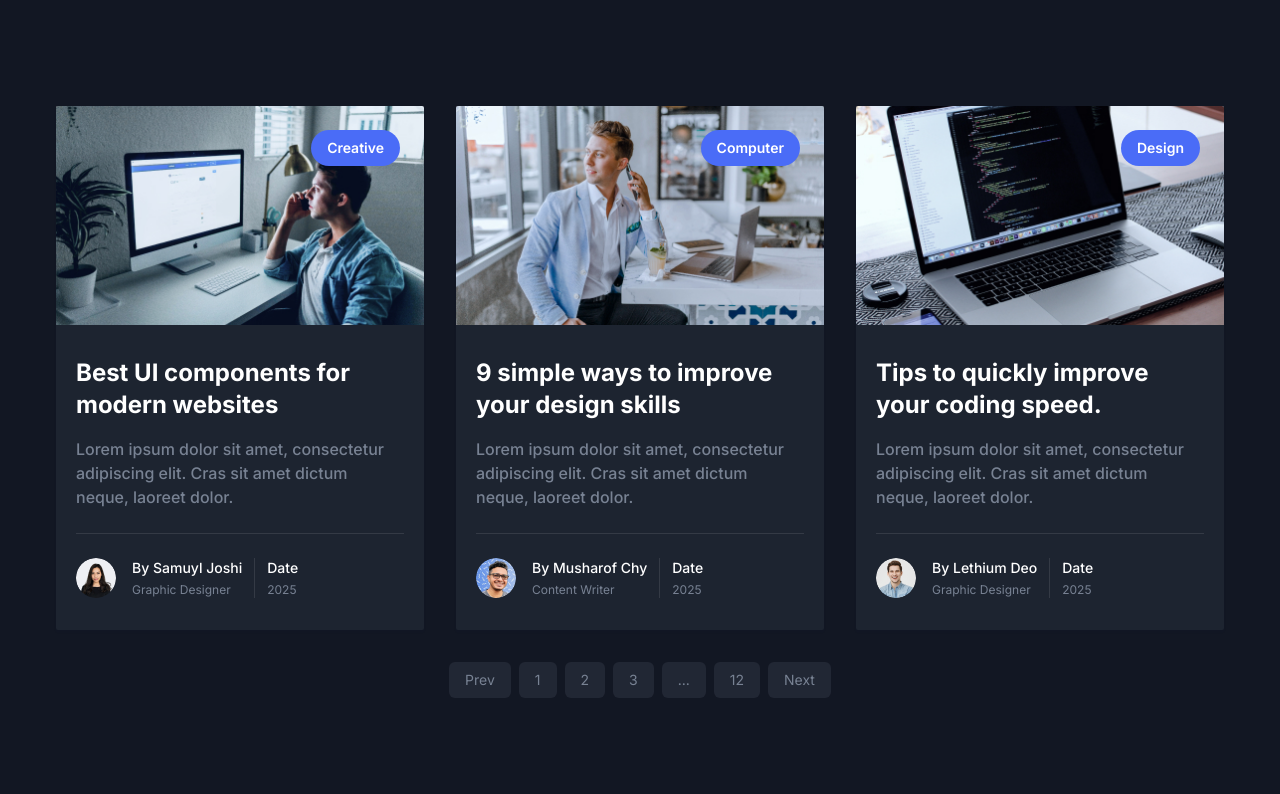
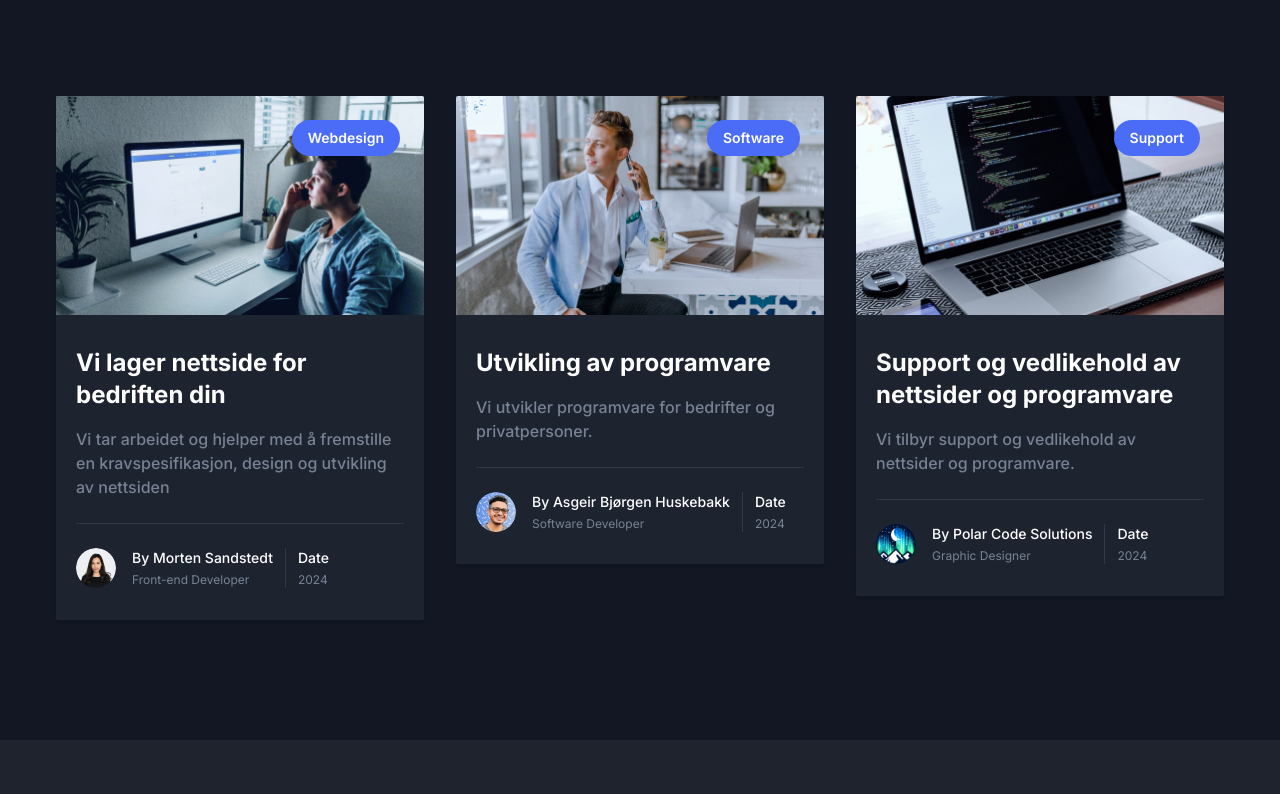
Before and after one commit to PolarCodeSolutions/polarCS-website-react, a Next.js app: page /blog in a window 1280 px wide. Shown: the part 320-1114 px from the top of the page. Built offline with nearby package versions, Linux system fonts and the light colour scheme.

Commit message:
Content2 (#2)
* updated landingpage

Updated content on landingpage to reflect our services.

* content update

la til og endret innhold i sidene

```diff
--- a/src/app/about/page.tsx
+++ b/src/app/about/page.tsx
@@ -5,8 +5,8 @@ import Breadcrumb from "@/components/Common/Breadcrumb";
 import { Metadata } from "next";
 
 export const metadata: Metadata = {
-  title: "About Page | Free Next.js Template for Startup and SaaS",
-  description: "This is About Page for Startup Nextjs Template",
+  title: "Om oss | Informasjon om selskapet",
+  description: "Denne siden inneholder informasjon om selskapet",
   // other metadata
 };
 
@@ -14,8 +14,8 @@ const AboutPage = () => {
   return (
     <>
       <Breadcrumb
-        pageName="About Page"
-        description="Lorem ipsum dolor sit amet, consectetur adipiscing elit. In varius eros eget sapien consectetur ultrices. Ut quis dapibus libero."
+        pageName="  "
+        description="Visjon: Vi ser for oss en verden hvor teknologi er tilgjengelig, åpen og tilpasset alles behov. Vår visjon er å være en sterk bidragsyter innen utvikling av innovative og brukervennlige teknologiske løsninger som forbedrer menneskers liv og virksomheter. Vi jobber mot å skape en fremtid hvor samarbeid og åpen kildekode fremmer bærekraftig utvikling og gir alle muligheten til å bidra og dra nytte av teknologiske fremskritt."
       />
       <AboutSectionOne />
       <AboutSectionTwo />
--- a/src/app/blog/page.tsx
+++ b/src/app/blog/page.tsx
@@ -14,8 +14,8 @@ const Blog = () => {
   return (
     <>
       <Breadcrumb
-        pageName="Blog Grid"
-        description="Lorem ipsum dolor sit amet, consectetur adipiscing elit. In varius eros eget sapien consectetur ultrices. Ut quis dapibus libero."
+        pageName="    "
+        description="På denne siden finner du våre tjenester. Vi tilbyr en rekke tjenester som kan hjelpe deg med å utvikle og forbedre din bedrift. Våre tjenester inkluderer webdesign, apputvikling, digital markedsføring og mye mer."
       />
 
       <section className="pb-[120px] pt-[120px]">
@@ -33,61 +33,6 @@ const Blog = () => {
 
           <div className="-mx-4 flex flex-wrap" data-wow-delay=".15s">
             <div className="w-full px-4">
-              <ul className="flex items-center justify-center pt-8">
-                <li className="mx-1">
-                  <a
-                    href="#0"
-                    className="flex h-9 min-w-[36px] items-center justify-center rounded-md bg-body-color bg-opacity-[15%] px-4 text-sm text-body-color transition hover:bg-primary hover:bg-opacity-100 hover:text-white"
-                  >
-                    Prev
-                  </a>
-                </li>
-                <li className="mx-1">
-                  <a
-                    href="#0"
-                    className="flex h-9 min-w-[36px] items-center justify-center rounded-md bg-body-color bg-opacity-[15%] px-4 text-sm text-body-color transition hover:bg-primary hover:bg-opacity-100 hover:text-white"
-                  >
-                    1
-                  </a>
-                </li>
-                <li className="mx-1">
-                  <a
-                    href="#0"
-                    className="flex h-9 min-w-[36px] items-center justify-center rounded-md bg-body-color bg-opacity-[15%] px-4 text-sm text-body-color transition hover:bg-primary hover:bg-opacity-100 hover:text-white"
-                  >
-                    2
-                  </a>
-                </li>
-                <li className="mx-1">
-                  <a
-                    href="#0"
-                    className="flex h-9 min-w-[36px] items-center justify-center rounded-md bg-body-color bg-opacity-[15%] px-4 text-sm text-body-color transition hover:bg-primary hover:bg-opacity-100 hover:text-white"
-                  >
-                    3
-                  </a>
-                </li>
-                <li className="mx-1">
-                  <span className="flex h-9 min-w-[36px] cursor-not-allowed items-center justify-center rounded-md bg-body-color bg-opacity-[15%] px-4 text-sm text-body-color">
-                    ...
-                  </span>
-                </li>
-                <li className="mx-1">
-                  <a
-                    href="#0"
-                    className="flex h-9 min-w-[36px] items-center justify-center rounded-md bg-body-color bg-opacity-[15%] px-4 text-sm text-body-color transition hover:bg-primary hover:bg-opacity-100 hover:text-white"
-                  >
-                    12
-                  </a>
-                </li>
-                <li className="mx-1">
-                  <a
-                    href="#0"
-                    className="flex h-9 min-w-[36px] items-center justify-center rounded-md bg-body-color bg-opacity-[15%] px-4 text-sm text-body-color transition hover:bg-primary hover:bg-opacity-100 hover:text-white"
-                  >
-                    Next
-                  </a>
-                </li>
-              </ul>
             </div>
           </div>
         </div>
--- a/src/app/page.tsx
+++ b/src/app/page.tsx
@@ -10,6 +10,7 @@ import Pricing from "@/components/Pricing";
 import Testimonials from "@/components/Testimonials";
 import Video from "@/components/Video";
 import { Metadata } from "next";
+import Breadcrumb from "@/components/Common/Breadcrumb";
 
 export const metadata: Metadata = {
   title: "Kode, direkte fra kilden av nordlyset",
--- a/src/components/About/AboutSectionOne.tsx
+++ b/src/components/About/AboutSectionOne.tsx
@@ -24,8 +24,8 @@ const AboutSectionOne = () => {
           <div className="-mx-4 flex flex-wrap items-center">
             <div className="w-full px-4 lg:w-1/2">
               <SectionTitle
-                title="Crafted for Startup, SaaS and Business Sites."
-                paragraph="The main ‘thrust’ is to focus on educating attendees on how to best protect highly vulnerable business applications with interactive panel discussions and roundtables."
+                title="Vi leverer bærekraftige løsninger."
+                paragraph="Vi er dedikert til å:"
                 mb="44px"
               />
 
@@ -35,15 +35,14 @@ const AboutSectionOne = () => {
               >
                 <div className="mx-[-12px] flex flex-wrap">
                   <div className="w-full px-3 sm:w-1/2 lg:w-full xl:w-1/2">
-                    <List text="Premium quality" />
-                    <List text="Tailwind CSS" />
-                    <List text="Use for lifetime" />
+                    <List text="Fremme Open Source-utvikling" />
+                    <List text="Levere Kvalitet og Innovasjon" />
+                    <List text="Bygge Langsiktige Partnerskap" />
                   </div>
 
                   <div className="w-full px-3 sm:w-1/2 lg:w-full xl:w-1/2">
-                    <List text="Next.js" />
-                    <List text="Rich documentation" />
-                    <List text="Developer friendly" />
+                    <List text="Støtte Samarbeid og Læring" />
+                    <List text="Drive Bærekraftig Utvikling" />
                   </div>
                 </div>
               </div>
--- a/src/components/About/AboutSectionTwo.tsx
+++ b/src/components/About/AboutSectionTwo.tsx
@@ -28,30 +28,41 @@ const AboutSectionTwo = () => {
             <div className="max-w-[470px]">
               <div className="mb-9">
                 <h3 className="mb-4 text-xl font-bold text-black dark:text-white sm:text-2xl lg:text-xl xl:text-2xl">
-                  Bug free code
+                Open Source-utvikling
                 </h3>
                 <p className="text-base font-medium leading-relaxed text-body-color sm:text-lg sm:leading-relaxed">
-                  Lorem ipsum dolor sit amet, consectetur adipiscing elit, sed
-                  do eiusmod tempor incididunt ut labore et dolore magna aliqua.
+                Vi tror på kraften i åpen kildekode og ønsker å bidra til fellesskapet ved å dele vår kunnskap og våre løsninger.
                 </p>
               </div>
               <div className="mb-9">
                 <h3 className="mb-4 text-xl font-bold text-black dark:text-white sm:text-2xl lg:text-xl xl:text-2xl">
-                  Premier support
+                Kvalitet og Innovasjon
                 </h3>
                 <p className="text-base font-medium leading-relaxed text-body-color sm:text-lg sm:leading-relaxed">
-                  Lorem ipsum dolor sit amet, consectetur adipiscing elit, sed
-                  do eiusmod tempor incididunt.
+                Ved å bruke de nyeste teknologiene og metodene, sikrer vi at våre produkter og tjenester er pålitelige, sikre og i forkant av teknologiske trender.
                 </p>
               </div>
               <div className="mb-1">
                 <h3 className="mb-4 text-xl font-bold text-black dark:text-white sm:text-2xl lg:text-xl xl:text-2xl">
-                  Next.js
+                Bygge Langsiktige Partnerskap
                 </h3>
                 <p className="text-base font-medium leading-relaxed text-body-color sm:text-lg sm:leading-relaxed">
-                  Lorem ipsum dolor sit amet, sed do eiusmod tempor incididunt
-                  consectetur adipiscing elit setim.
+                Vi verdsetter våre kunder og arbeider tett med dem for å forstå deres behov og levere løsninger som overgår forventningene.
                 </p>
+              </div>
+              <div className="mb-1">
+                <h3 className="mb-4 text-xl font-bold text-black dark:text-white sm:text-2xl lg:text-xl xl:text-2xl">
+                Samarbeid og Læring
+                </h3>
+                <p className="text-base font-medium leading-relaxed text-body-color sm:text-lg sm:leading-relaxed">
+                Vi skaper et miljø hvor våre ansatte og samarbeidspartnere kan vokse og utvikle seg gjennom samarbeid og kontinuerlig læring.                </p>
+              </div>
+              <div className="mb-1">
+                <h3 className="mb-4 text-xl font-bold text-black dark:text-white sm:text-2xl lg:text-xl xl:text-2xl">
+                Drive Bærekraftig Utvikling
+                </h3>
+                <p className="text-base font-medium leading-relaxed text-body-color sm:text-lg sm:leading-relaxed">
+                Vi er opptatt av å utvikle teknologi som bidrar til en bærekraftig fremtid, både miljømessig og økonomisk. Ved å følge disse prinsippene, håper vi å inspirere og bidra til en teknologisk utvikling som er inkluderende, ansvarlig og fremtidsrettet.                </p>
               </div>
             </div>
           </div>
--- a/src/components/Blog/blogData.tsx
+++ b/src/components/Blog/blogData.tsx
@@ -3,45 +3,44 @@ import { Blog } from "@/types/blog";
 const blogData: Blog[] = [
   {
     id: 1,
-    title: "Best UI components for modern websites",
-    paragraph:
-      "Lorem ipsum dolor sit amet, consectetur adipiscing elit. Cras sit amet dictum neque, laoreet dolor.",
+    title: "Vi lager nettside for bedriften din",
+    paragraph:"Vi tar arbeidet og hjelper med å fremstille en kravspesifikasjon, design og utvikling av nettsiden",
     image: "/images/blog/blog-01.jpg",
     author: {
-      name: "Samuyl Joshi",
+      name: "Morten Sandstedt",
       image: "/images/blog/author-01.png",
-      designation: "Graphic Designer",
+      designation: "Front-end Developer",
     },
-    tags: ["creative"],
-    publishDate: "2025",
+    tags: ["webdesign"],
+    publishDate: "2024",
   },
   {
     id: 2,
-    title: "9 simple ways to improve your design skills",
+    title: "Utvikling av programvare",
     paragraph:
-      "Lorem ipsum dolor sit amet, consectetur adipiscing elit. Cras sit amet dictum neque, laoreet dolor.",
+      "Vi utvikler programvare for bedrifter og privatpersoner.",
     image: "/images/blog/blog-02.jpg",
     author: {
-      name: "Musharof Chy",
+      name: "Asgeir Bjørgen Huskebakk",
       image: "/images/blog/author-02.png",
-      designation: "Content Writer",
+      designation: "Software Developer",
     },
-    tags: ["computer"],
-    publishDate: "2025",
+    tags: ["software"],
+    publishDate: "2024",
   },
   {
     id: 3,
-    title: "Tips to quickly improve your coding speed.",
+    title: "Support og vedlikehold av nettsider og programvare",
     paragraph:
-      "Lorem ipsum dolor sit amet, consectetur adipiscing elit. Cras sit amet dictum neque, laoreet dolor.",
+      "Vi tilbyr support og vedlikehold av nettsider og programvare.",
     image: "/images/blog/blog-03.jpg",
     author: {
-      name: "Lethium Deo",
-      image: "/images/blog/author-03.png",
+      name: "Polar Code Solutions",
+      image: "/images/logo/croppedPolarLogo.png",
       designation: "Graphic Designer",
     },
-    tags: ["design"],
-    publishDate: "2025",
+    tags: ["Support"],
+    publishDate: "2024",
   },
 ];
 export default blogData;
--- a/src/components/Footer/index.tsx
+++ b/src/components/Footer/index.tsx
@@ -74,7 +74,7 @@ const Footer = () => {
                       href="/blog"
                       className="mb-4 inline-block text-base text-body-color duration-300 hover:text-primary dark:text-body-color-dark dark:hover:text-primary"
                     >
-                      Produkter
+                      Tjenester
                     </Link>
                   </li>
                   <li>
--- a/src/components/Header/menuData.tsx
+++ b/src/components/Header/menuData.tsx
@@ -15,7 +15,7 @@ const menuData: Menu[] = [
   },
   {
     id: 33,
-    title: "Produkter",
+    title: "Tjenester",
     path: "/blog",
     newTab: false,
   },
```
